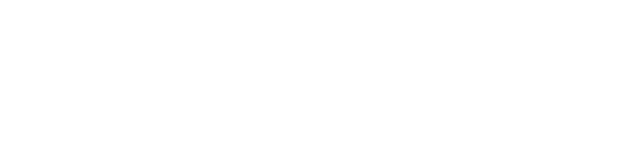
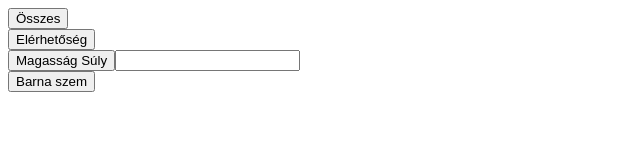
Before and after one commit to BAkosM/function-and-asyncron-gyak, a website: page index.html in a window 1280 px wide. Shown: the whole page, without its empty margins (0-640 px from the left). Drawn offline with Linux system fonts and the light colour scheme.

Commit message:
Html finish

```diff
--- a/index.html
+++ b/index.html
@@ -4,9 +4,14 @@
     <meta charset="UTF-8">
     <meta http-equiv="X-UA-Compatible" content="IE=edge">
     <meta name="viewport" content="width=device-width, initial-scale=1.0">
-    <title>Document</title>
+    <title>TypeScript Gyak</title>
+    <script src='dist/main.js'></script>
 </head>
 <body>
-
+    <button id="allabc">Összes</button><br>
+    <button id="connection">Elérhetőség</button><br>
+    <button id="heightweight">Magasság Súly</button><input type="number" id="tall"></input><br>
+    <button id="brown">Barna szem</button><br>
+    <output type="text" id="result"></output>
 </body>
 </html>
```
